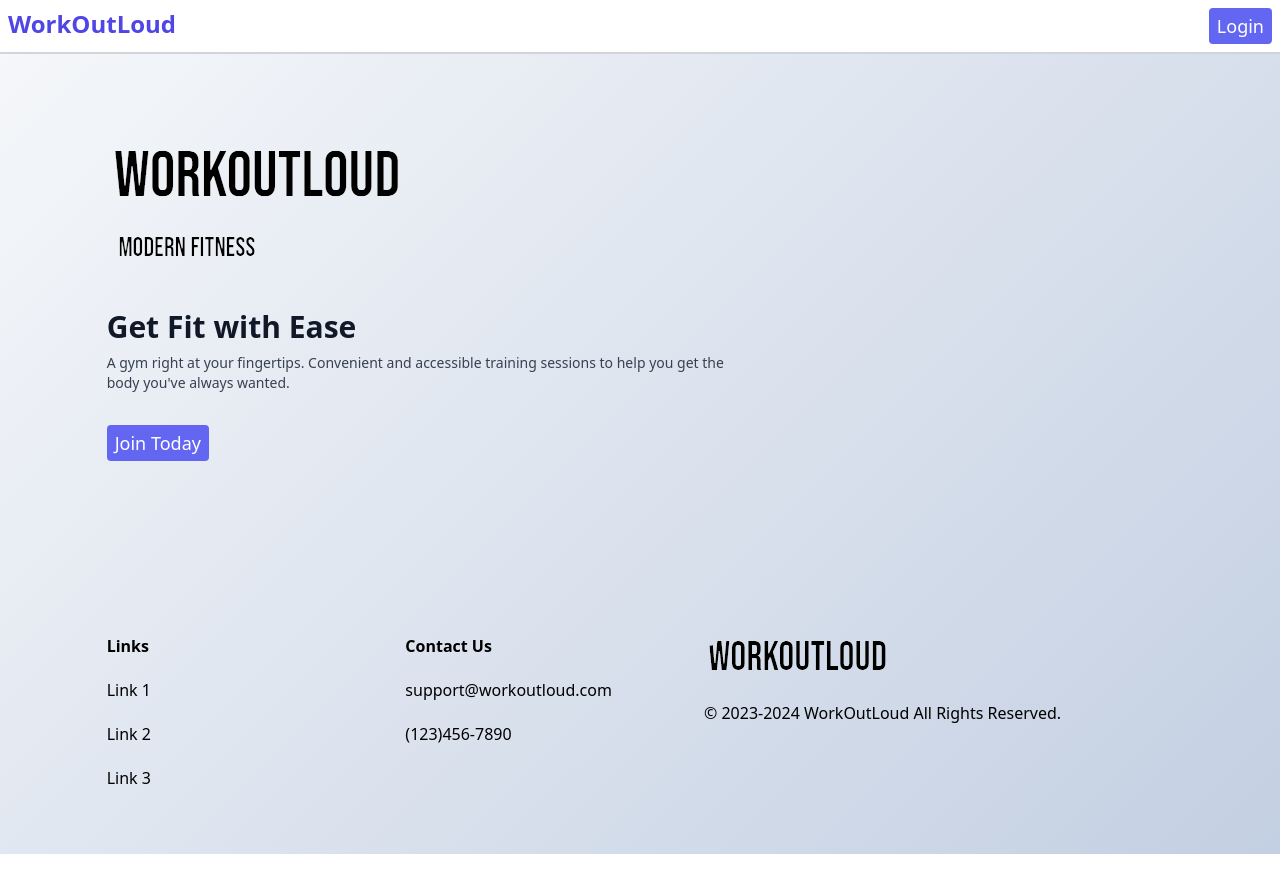
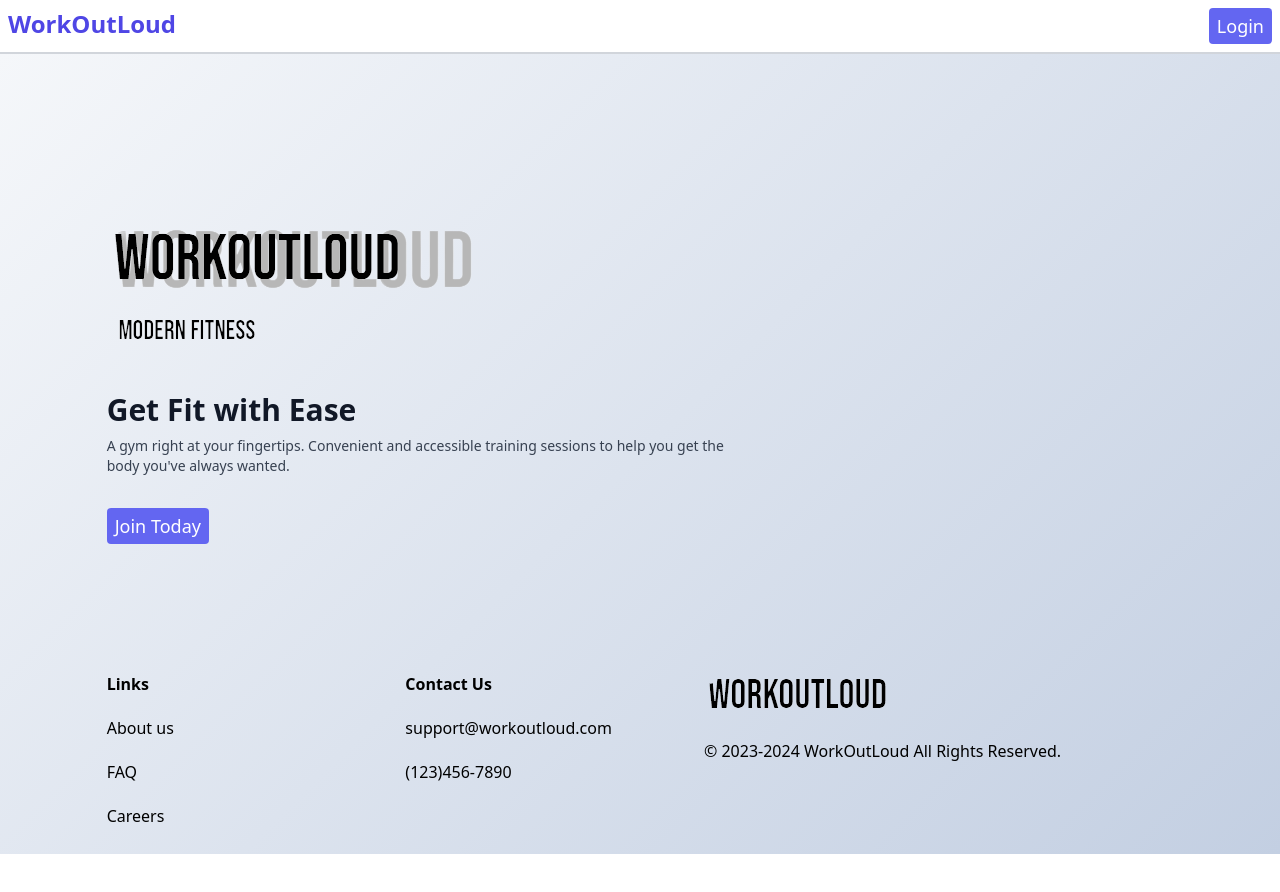
Before and after one commit to WorkOutLoudApp/workoutloud, a Next.js app in the folder apps/dashboard/: page / in a window 1280 px wide. Before the commit the page ends 854 px from the top, so only its background shows below. Built offline with nearby package versions, Linux system fonts and the light colour scheme.

Commit message:
- Updated more index.tsx stuff

```diff
--- a/apps/dashboard/src/pages/footer/index.tsx
+++ b/apps/dashboard/src/pages/footer/index.tsx
@@ -6,9 +6,9 @@ const Footer = () => {
       <div className="mx-auto w-5/6 gap-16 md:flex">
         <div className="mt-16 basis-1/4 md:mt-0">
           <h4 className="font-bold">Links</h4>
-          <p className="my-5">Link 1</p>
-          <p className="my-5">Link 2</p>
-          <p>Link 3</p>
+          <p className="my-5">About us</p>
+          <p className="my-5">FAQ</p>
+          <p>Careers</p>
         </div>
         <div className="mt-16 basis-1/4 md:mt-0">
           <h4 className="font-bold">Contact Us</h4>
--- a/apps/dashboard/src/pages/index.tsx
+++ b/apps/dashboard/src/pages/index.tsx
@@ -1,6 +1,8 @@
 import React from 'react';
 import Link from 'next/link';
 import Homepage from '../assets/Homepage.png';
+import backgroundworkout from '../assets/backgroundworkout.png';
+import homeworkout from '../assets/homeworkout.png';
 import Navbar from '@src/components/Navbar';
 import Footer from '@src/pages/footer/index';
 
@@ -13,9 +15,14 @@ const Home = () => {
     }}>
       <section id="home" className="flex flex-col gap-16 py-10 md:h-full md:pb-0">
         {/* IMAGE AND MAIN HEADER */}
-        <div className="mx-auto w-5/6 items-left justify-left md:flex md:h-5/6">
+        <div className="mx-auto w-5/6 flex items-left justify-left md:flex md:h-5/6">
           {/* MAIN HEADER */}
           <div className="z-10 mt-32 md:basis-3/5">
+            <div className='relative'>
+              <div className='before:absolute before:-top-20 before:-left-20 before:z-[-1] md:before:content-workoutloudtext'>
+                <img src={backgroundworkout.src} alt='backgroundworkout'/>
+              </div>
+            </div>
             {/* HEADINGS */}
             <div className="relative md:-mt-20">
               <div className="before:absolute before:-top-20 before:-left-20 before:z-[-1] md:before:content-evolvetext">
@@ -33,11 +40,15 @@ const Home = () => {
               </Link>
             </div>
           </div>
+          {/* IMAGE */}
+          {/*<div className="md:basis-2/5 h-full relative">
+            <img src={homeworkout.src} alt='Homepage' style={{ width: `100%`, height: `90%` }} />
+            </div>*/}
         </div>
-        <Footer/>
+        <Footer />
       </section>
     </div>
   );
 };
 
-export default Home
+export default Home;
```
Also changed, not shown: apps/dashboard/src/assets/backgroundworkout.png (added), apps/dashboard/src/assets/homeworkout.PNG (added).
